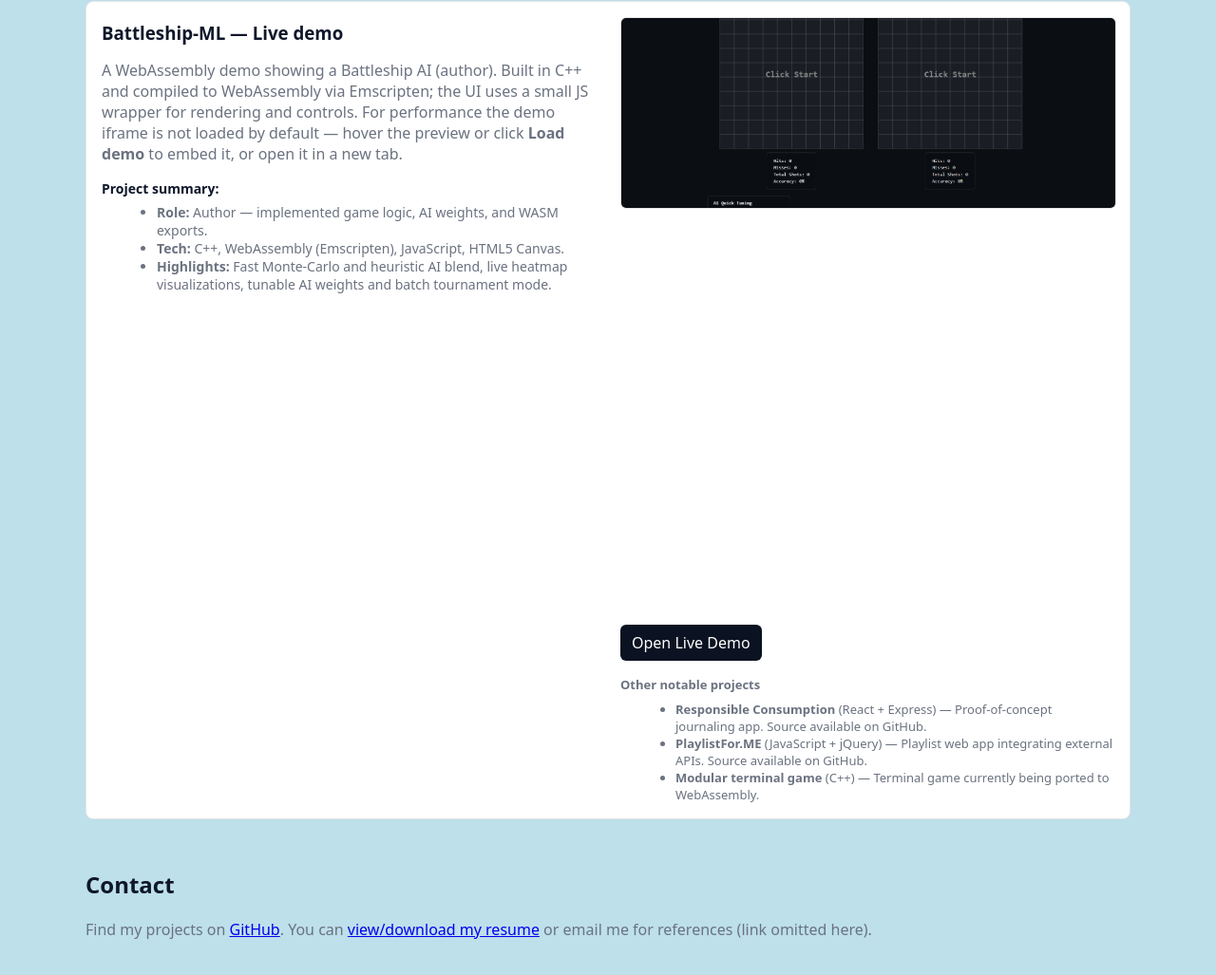
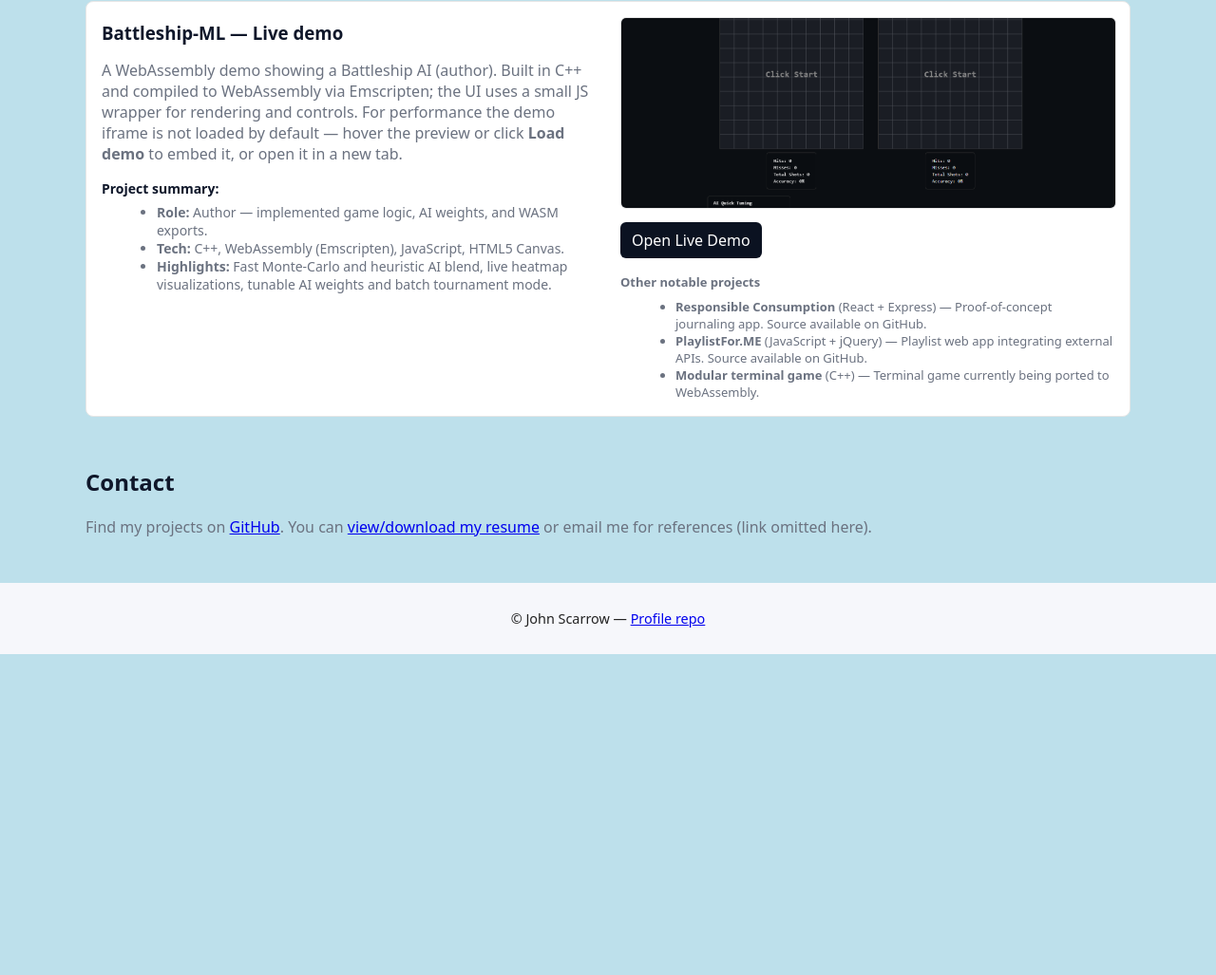
Before and after one commit to JohnScarrow/johnscarrow.github.io, a plain HTML site: page index.html in a window 1280 px wide. Shown: the part 756-1783 px from the top of the page at 95% size. After the commit the page ends 1445 px from the top, so only its background shows below. Drawn offline with Linux system fonts and the light colour scheme.

Commit message:
Remove empty demo container for cleaner layout in Battleship demo section

```diff
--- a/index.html
+++ b/index.html
@@ -98,10 +98,6 @@
             <div style="margin-bottom:.5rem">
               <img id="preview-img" src="/images/image.png" alt="Preview of Battleship-ML demo" tabindex="0" loading="lazy" style="width:100%;height:200px;object-fit:cover;border-radius:6px;border:1px solid #e6e6e6;cursor:pointer" />
             </div>
-
-            <div id="demo-container" class="demo-large" role="region" aria-label="Battleship demo container" style="border-radius:6px;overflow:hidden;display:flex;align-items:center;justify-content:center;color:var(--muted);background:transparent">
-            </div>
-
 
             <div id="frame-blocked" class="note" style="margin-top:.75rem;display:none;" role="status" aria-live="polite">
               The demo could not be embedded due to framing/security policies. Open in a new tab: <a href="https://johnscarrow.github.io/battleship-ml/" target="_blank" rel="noopener noreferrer">Open Battleship-ML</a>
```
